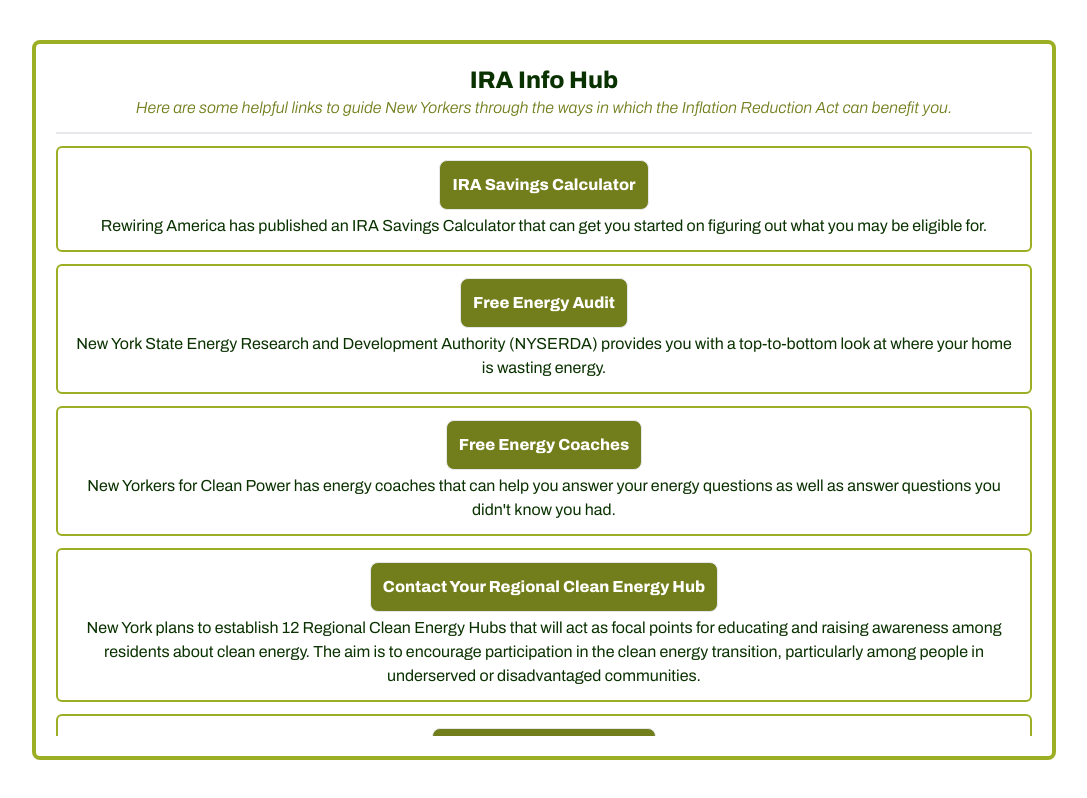
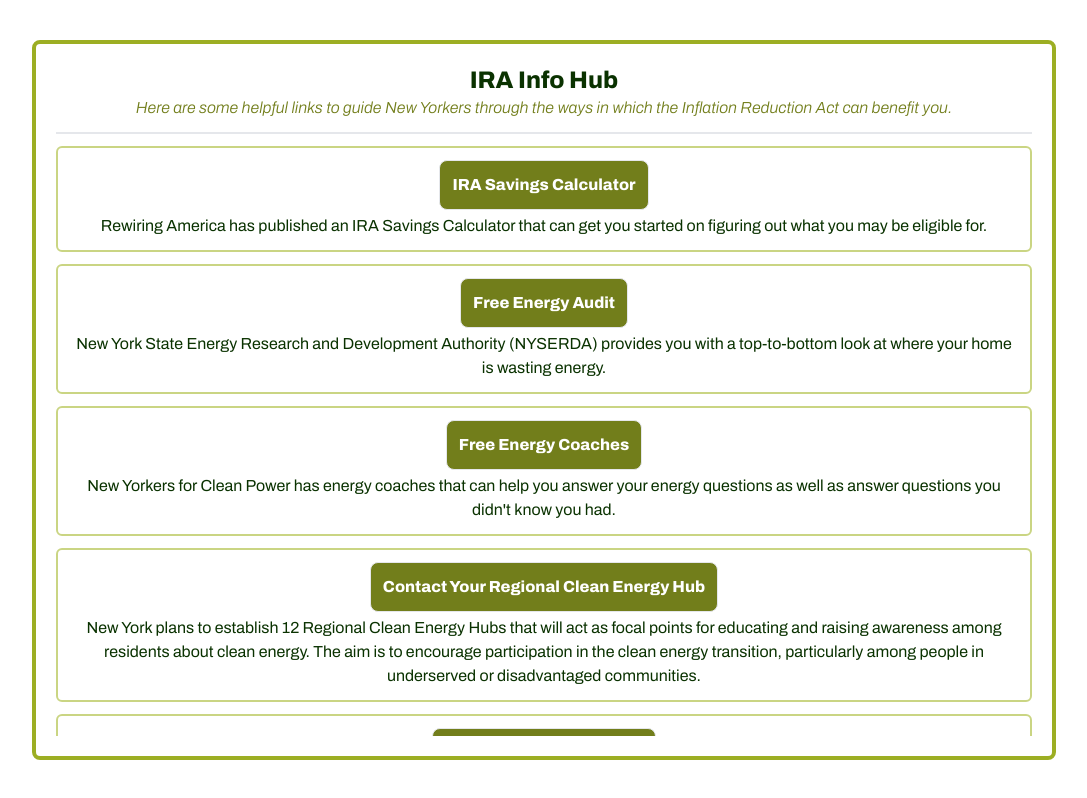
Before and after one commit to noodlemonkey/ira-info-hub, a React (Vite) app: page / in a window 1280 px wide. Shown: the whole page, without its empty margins (96-1183 px from the left). Built offline with nearby package versions, Linux system fonts and the light colour scheme.

Commit message:
changed color of infobox border

```diff
--- a/src/components/InfoBox.jsx
+++ b/src/components/InfoBox.jsx
@@ -2,7 +2,7 @@ import Button from './Button';
 
 const InfoBox = ({ data }) => {
   return (
-    <div className="flex flex-col justify-center items-center text-center border-2 border-tertiary-green rounded-md p-3 gap-1">
+    <div className="flex flex-col justify-center items-center text-center border-2 border-quaternary-green rounded-md p-3 gap-1">
       <Button text={data.title} link={data.link} />
       <p className="font-archivo text-primary-green">{data.description}</p>
     </div>
--- a/tailwind.config.js
+++ b/tailwind.config.js
@@ -7,6 +7,7 @@ export default {
         'primary-green': '#0A3200',
         'secondary-green': '#727E1B',
         'tertiary-green': '#9CAE23',
+        'quaternary-green': '#CAD583',
       },
       fontFamily: {
         'archivo-eb': ['Archivo ExtraBold', 'regular'],
```
